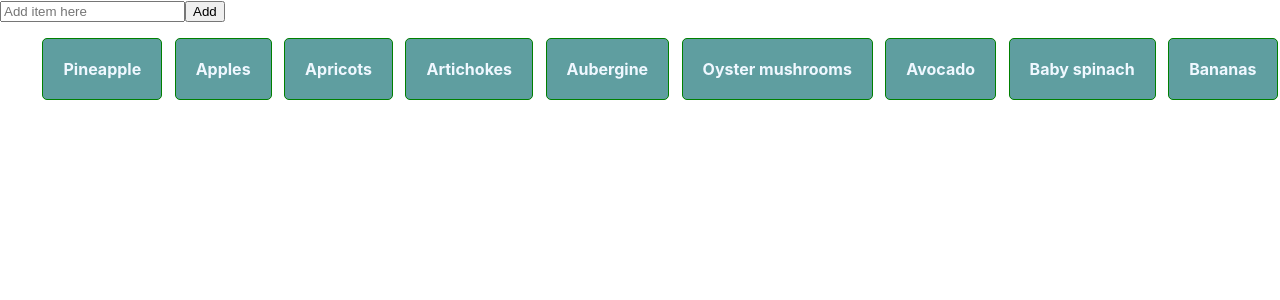
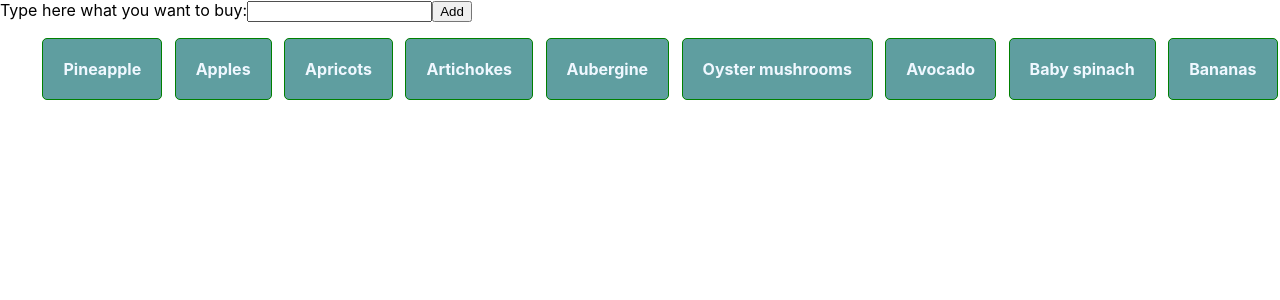
Before and after one commit to Ju-Schn/shopping-list, a React (Create React App) app: page / in a window 1280 px wide. Shown: the top 300 px of the page. Built offline with nearby package versions, Linux system fonts and the light colour scheme.

Commit message:
update Add.js

```diff
--- a/src/App.js
+++ b/src/App.js
@@ -7,11 +7,17 @@ import { nanoid } from 'nanoid';
 
 function App() {
   const [items, setItems] = useState(initialItems);
+
   function handleDeleteItem(itemId) {
     setItems(items.filter((item) => item._id !== itemId));
   }
+
   function handleAddItem(itemName) {
-    setItems([...items, { _id: nanoid(), name: itemName }]);
+    const newItem = {
+      _id: nanoid(),
+      name: { en: itemName, de: '' },
+    };
+    setItems([...items, newItem]);
   }
   return (
     <>
--- a/src/components/Add.js
+++ b/src/components/Add.js
@@ -5,16 +5,16 @@ export default function Add({ onAddItem }) {
   const [itemName, setItemName] = useState('');
   return (
     <>
-      <label className="add__sr-only">Insert Item</label>
+      <label htmlFor="add-item">Type here what you want to buy:</label>
       <input
-        placeholder="Add item here"
+        id="add-item"
         value={itemName}
-        onChange={(e) => setItemName(e.target.value)}
+        onChange={(event) => setItemName(event.target.value)}
       />
       <button
         onClick={() => {
+          onAddItem(itemName);
           setItemName('');
-          onAddItem(itemName);
         }}
       >
         Add
```
